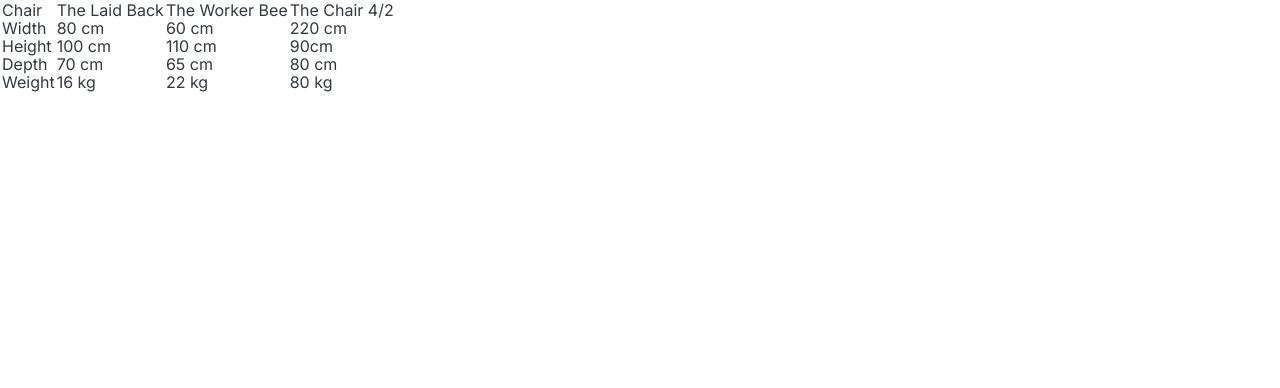
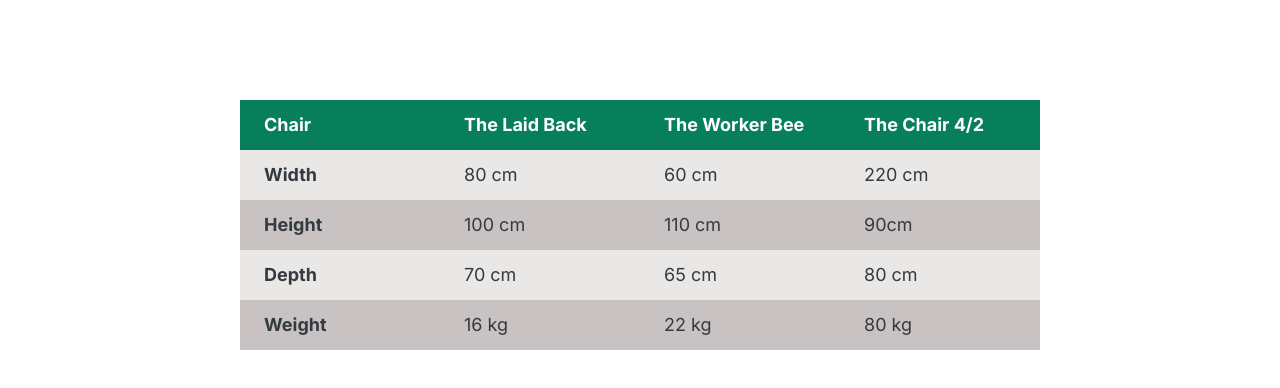
Before and after one commit to georgi1141/Udemy-HTML-and-CSS, a plain HTML site: page 06-Components/03.tableComponent.html in a window 1280 px wide. Drawn offline with Linux system fonts and the light colour scheme.

Commit message:
completed

```diff
--- a/06-Components/03.tableComponent.html
+++ b/06-Components/03.tableComponent.html
@@ -32,9 +32,34 @@
         font-family: "Inter", sans-serif;
         color: #343a40;
         line-height: 1;
+        display: flex;
+        justify-content: center;
       }
 
+      table{
+        width: 800px;
+        margin-top: 100px;
+        font-size: 18px;
+        /* border: 1px solid black; */
+        border-collapse: collapse;
+      }
+      th,td {
+        padding: 16px 24px;
+        text-align: left;
+      }
+      thead th{
+        background-color: #087f5b;
+        color: #fff;
+        width: 25%;
+      }
+      tbody tr:nth-child(odd){
+       background-color: rgb(234, 231, 231);
 
+      }
+      tbody tr:nth-child(even){
+         background-color: rgb(200, 194, 194);
+
+      }
 
 
 
@@ -46,36 +71,34 @@
 <body>
  <table>
   <thead>
-
     <tr >
-      <td>Chair</td>
-      <td>The Laid Back</td>
-      <td>The Worker Bee</td>
-      <td>The Chair 4/2</td>
+      <th>Chair</th>
+      <th>The Laid Back</th>
+      <th>The Worker Bee</th>
+      <th>The Chair 4/2</th>
     </tr>
   </thead>
   <tbody>
-
     <tr>
-      <td>Width</td>
+      <th>Width</th>
       <td>80 cm</td>
       <td>60 cm</td>
       <td>220 cm</td>
     </tr>
     <tr>
-      <td>Height</td>
+      <th>Height</th>
       <td>100 cm</td>
       <td>110 cm</td>
       <td>90cm</td>
     </tr>
     <tr>
-      <td>Depth</td>
+      <th>Depth</th>
       <td>70 cm</td>
       <td>65 cm</td>
       <td>80 cm</td>
     </tr>
     <tr>
-      <td>Weight</td>
+      <th>Weight</th>
       <td>16 kg</td>
       <td>22 kg</td>
       <td>80 kg</td>
```
